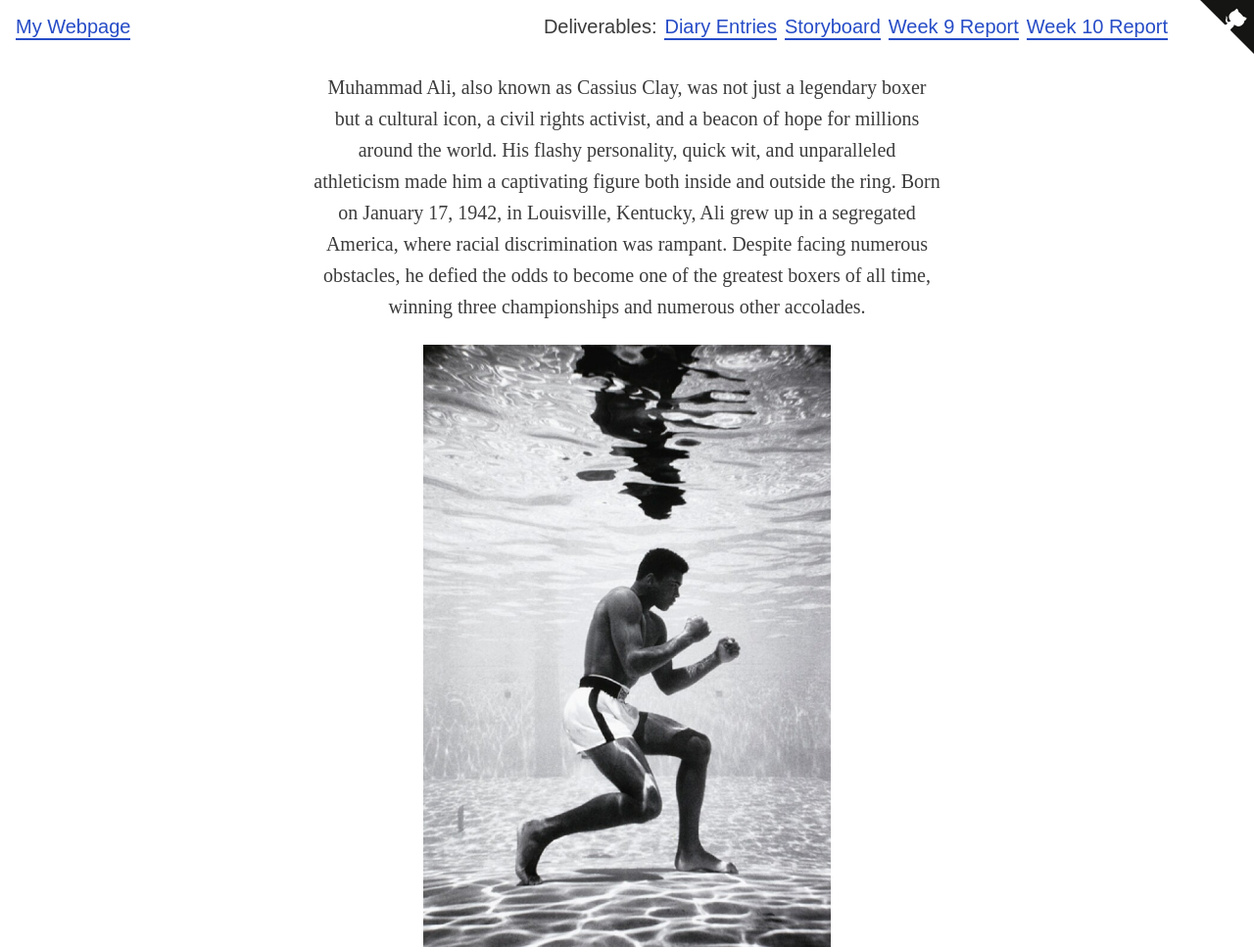
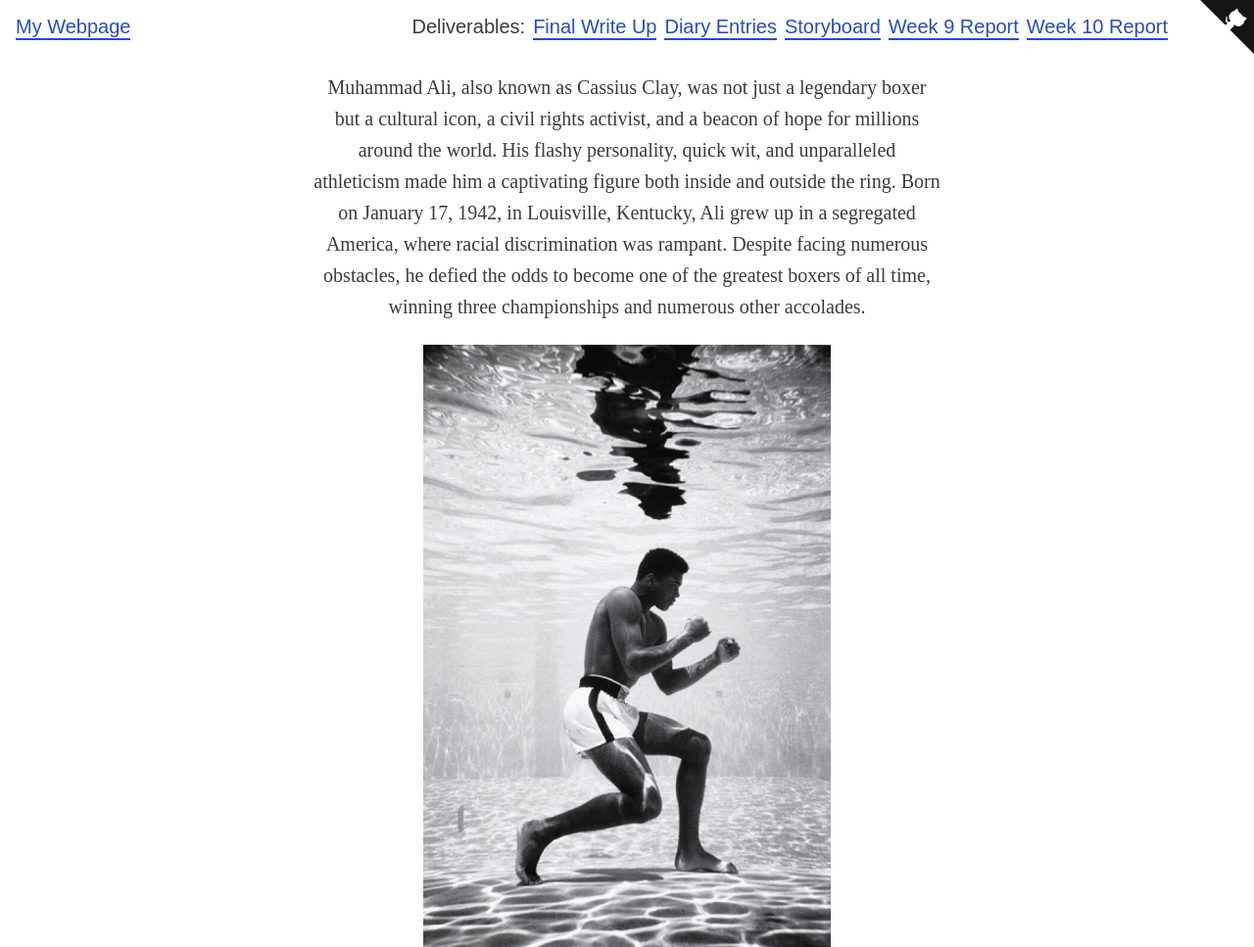
Before and after one commit to joshnerdg-nm2207/joshnerdg-nm2207.github.io, a plain HTML site: page index.html in a window 1280 px wide. Shown: the top 967 px of the page at 98% size. Drawn offline with Linux system fonts and the light colour scheme; a script that the page names is missing.

Commit message:
Add files via upload

```diff
--- a/index.html
+++ b/index.html
@@ -29,10 +29,12 @@
 			<a href="https://nm2207.org/2223S2/e0725559/web/">My Webpage</a>
 			<div class="nav__examples">
 				<p>Deliverables:</p>
+				<a href="./finalProjectResources/NM2207 Final Project Write Up.pdf">Final Write Up</a>
 				<a href="./finalProjectResources/NM2207 Diary Entries.pdf">Diary Entries</a>
 				<a href="./finalProjectResources/NM2207 Final Project Story Board.pdf">Storyboard</a>
 				<a href="./finalProjectResources/NM2207 Week 9.pdf">Week 9 Report</a>
 				<a href="./finalProjectResources/NM2207 Week 10.pdf">Week 10 Report</a>
+
 			</div>
 		</nav>
 
```
Also changed, not shown: 2 other files.
